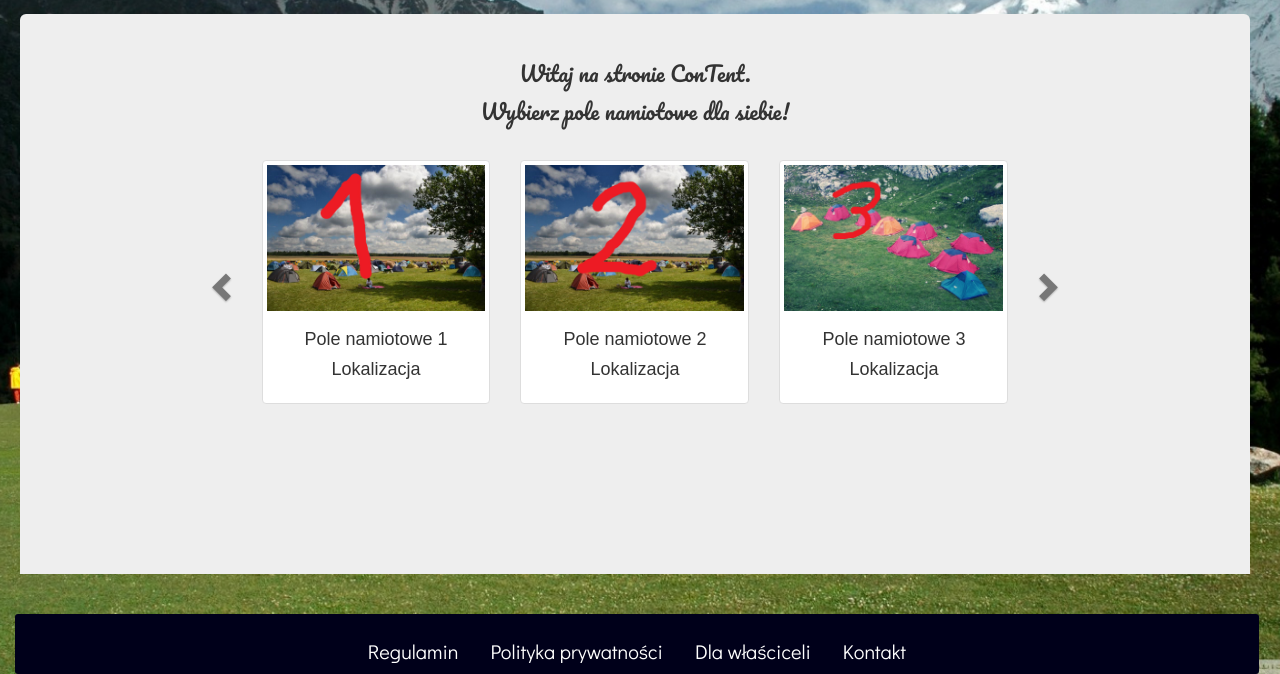
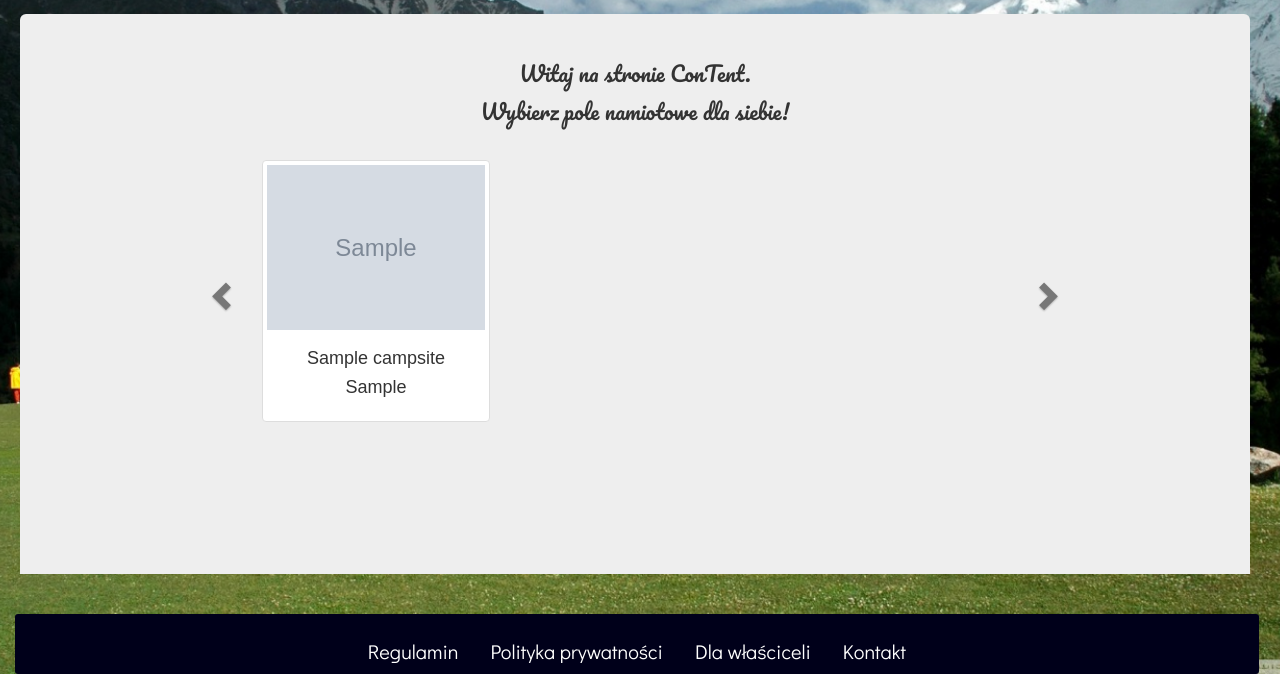
Before and after one commit to ConTentProDevelopers/ConTent, a Django app: page / in a window 1280 px wide. Shown: the part 126-800 px from the top of the page. Run offline with Django 3.2, Linux system fonts and the light colour scheme; tables that the repository leaves empty hold one stand-in row (values such as "Sample post"); grey boxes marked "Sample" are stand-in pictures; parts of the project's set-up code (start-up, migrations or seed data) failed here and were passed over; some libraries are stand-ins or nearby versions.

Commit message:
changed campsite fixtures, index connected to database, search for locality

```diff
--- a/ConTent/testApp/templates/index.html
+++ b/ConTent/testApp/templates/index.html
@@ -17,69 +17,27 @@
                     <div class="item active">
                         <div class="col-md-4">
                             <div class="thumbnail">
-                                <a href="#"><img src="{% static 'images/tent1.jpg' %}" class="img-responsive" width="400"></a>
+                                <a href="#"><img src="{% static active.field_photo %}" class="img-responsive" width="400"></a>
                                 <div class="caption">
-                                    <h4>Pole namiotowe 1</h4>
-                                    <h4>Lokalizacja</h4>
+                                    <h4>{{ active.field_name }}</h4>
+                                    <h4>{{ active.field_locality }}</h4>
                                 </div>
                             </div>
                         </div>
                     </div>
-                    <div class="item">
+                    {% for campsite in campsites %}
+                     <div class="item">
                         <div class="col-md-4">
                             <div class="thumbnail">
-                                <a href="#"><img src="{% static 'images/tent2.jpg' %}" class="img-responsive" width="400"></a>
+                                <a href="#"><img src="{% static campsite.field_photo %}" class="img-responsive" width="400"></a>
                                 <div class="caption">
-                                    <h4>Pole namiotowe 2</h4>
-                                    <h4>Lokalizacja</h4>
+                                    <h4>{{campsite.field_name}}</h4>
+                                    <h4>{{campsite.field_locality}}</h4>
                                 </div>
                             </div>
                         </div>
                     </div>
-                    <div class="item">
-                        <div class="col-md-4">
-                            <div class="thumbnail">
-                                <a href="#"><img src="{% static 'images/tent3.jpg' %}" class="img-responsive" width="400"></a>
-                                <div class="caption">
-                                    <h4>Pole namiotowe 3</h4>
-                                    <h4>Lokalizacja</h4>
-                                </div>
-                            </div>
-                        </div>
-                    </div>
-                    <div class="item">
-                        <div class="col-md-4">
-                            <div class="thumbnail">
-                                <a href="#"><img src="{% static 'images/tent4.jpg' %}" class="img-responsive" width="400"></a>
-                                <div class="caption">
-                                    <h4>Pole namiotowe 4</h4>
-                                    <h4>Lokalizacja</h4>
-                                </div>
-                            </div>
-                        </div>
-                    </div>
-                    <div class="item">
-                        <div class="col-md-4">
-                            <div class="thumbnail">
-                                <a href="#"><img src="{% static 'images/tent5.jpg' %}" class="img-responsive" width="400"></a>
-                                <div class="caption">
-                                    <h4>Pole namiotowe 5</h4>
-                                    <h4>Lokalizacja</h4>
-                                </div>
-                            </div>
-                        </div>
-                    </div>
-                    <div class="item">
-                        <div class="col-md-4">
-                            <div class="thumbnail">
-                                <a href="#"><img src="{% static 'images/tent6.jpg' %}" class="img-responsive" width="400"></a>
-                                <div class="caption">
-                                    <h4>Pole namiotowe 6</h4>
-                                    <h4>Lokalizacja</h4>
-                                </div>
-                            </div>
-                        </div>
-                    </div>
+                    {% endfor %}
                 </div>
 
                 <a class="left carousel-control" href="#myCarousel" role="button" data-slide="prev">
--- a/ConTent/testApp/views.py
+++ b/ConTent/testApp/views.py
@@ -14,7 +14,11 @@ User = get_user_model()
 
 
 def index(request):
-    return render(request, 'index.html')
+    campsites = Campsite.objects.all()
+    active = campsites[0]
+    campsites=campsites[1:]
+    context = {'campsites':campsites,'active':active}
+    return render(request, 'index.html',context)
 
 
 def indexpage(request):
@@ -113,10 +117,15 @@ def postsearch(request):
     keywords = [keyword.lower() for keyword in str(search_text).split()]
     matched_campsites=[]
     for campsite in Campsite.objects.all():
-        if any(keyword in campsite.field_name.lower() for keyword in keywords):
+        if keywords_match_campsite_name_or_locality(keywords,campsite):
             matched_campsites.append(campsite)
     context = {'matched_campsites':matched_campsites}
     return render(request, 'postsearch.html',context)
+
+def keywords_match_campsite_name_or_locality(keywords,campsite):
+    keywords_found_in_name = any(keyword in campsite.field_name.lower() for keyword in keywords)
+    keywords_found_in_locality = any(keyword in campsite.field_locality.lower() for keyword in keywords)
+    return keywords_found_in_name or keywords_found_in_locality
 
 
 def static_page(request):
```
Also changed, not shown: ConTent/fixtures/Campsite.json (+9 -9 lines).
